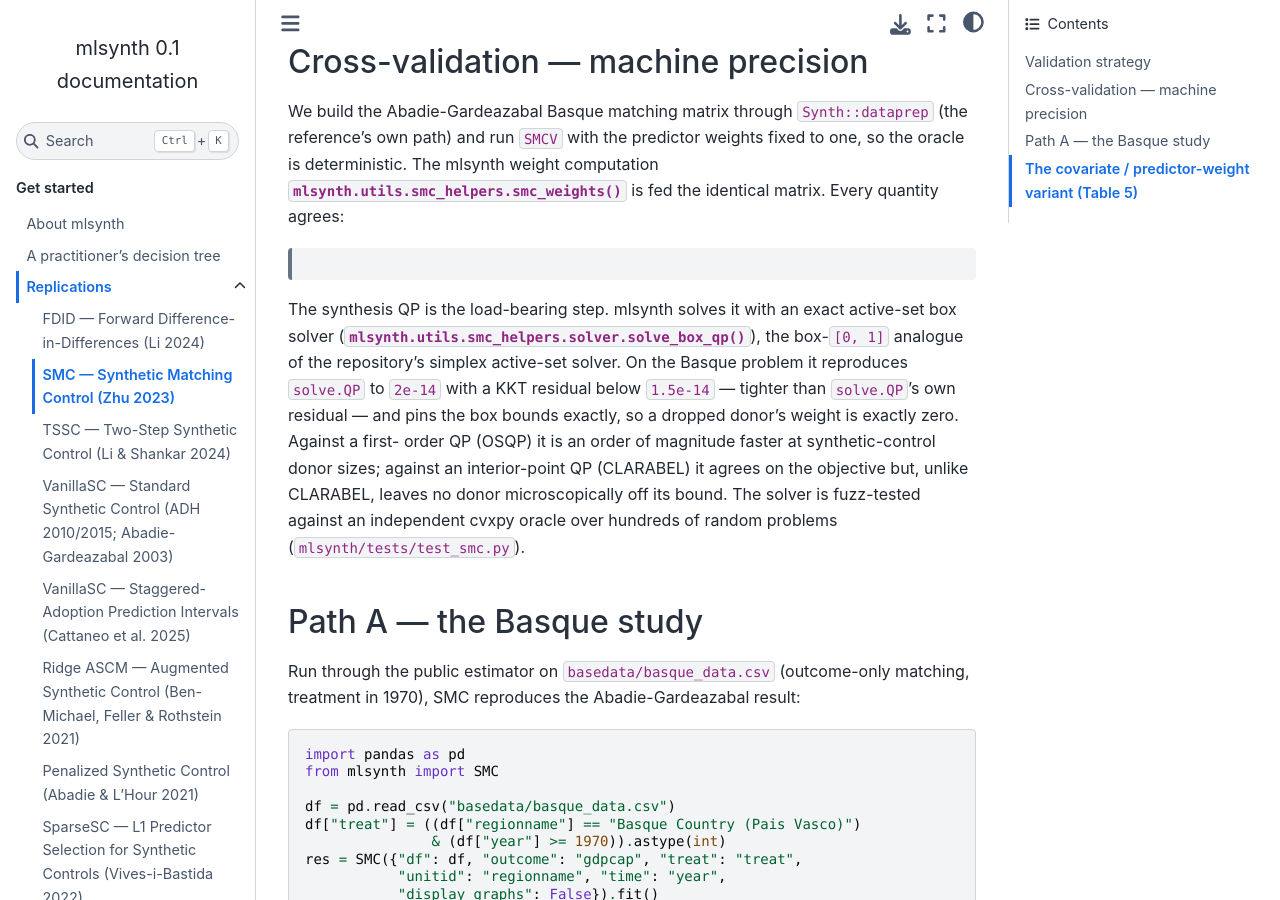
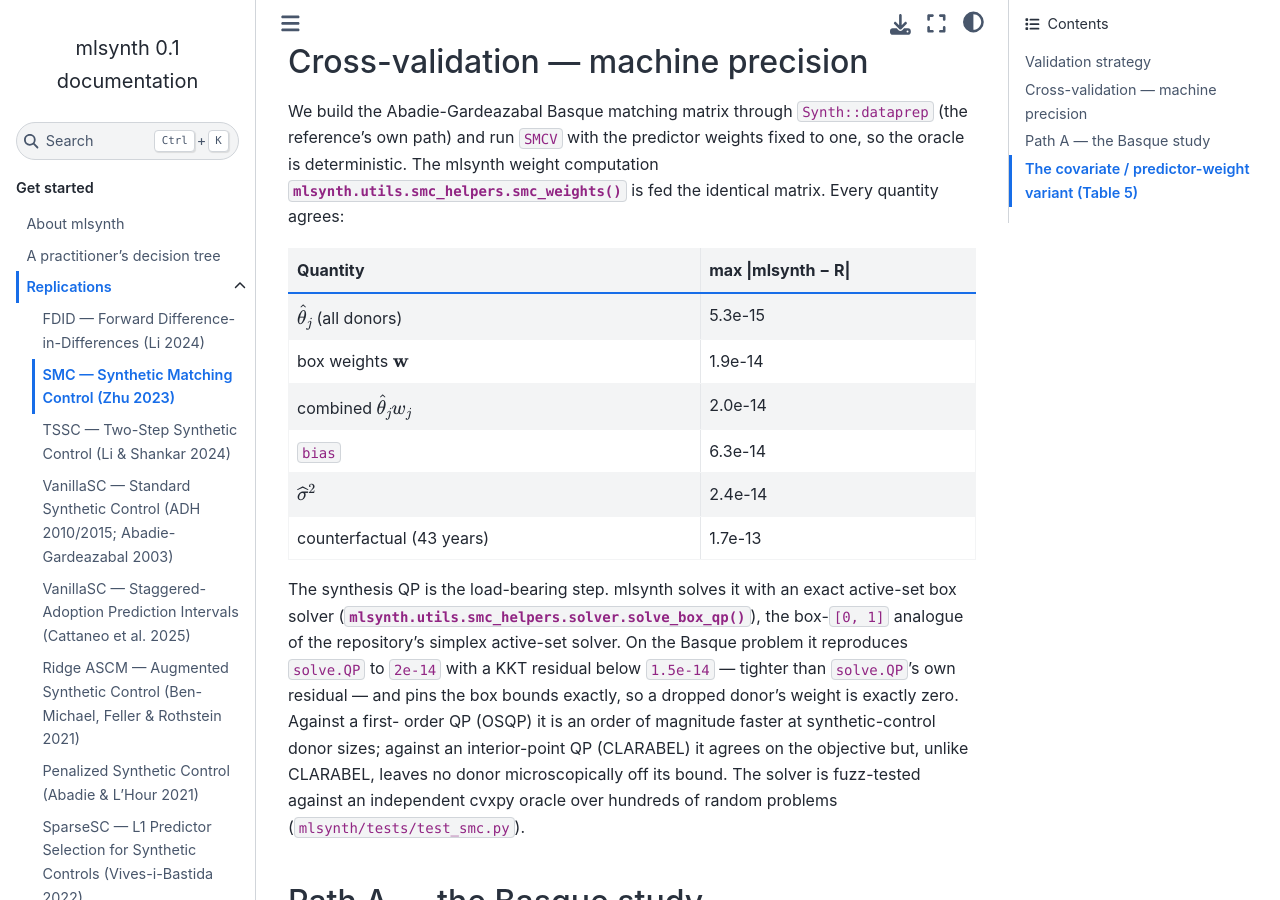
Before and after one commit to jgreathouse9/mlsynth, a Sphinx documentation site: the page built from docs/replications/smc.rst, in a window 1280 px wide and 900 px high, scrolled down 598 px. Built offline with Sphinx 7.4.7 and the Sphinx Book theme 1.1.4, drawn with Linux system fonts in a browser that asks for light colours.

Commit message:
docs(smc): fix malformed machine-precision table in the replication page (#203)
The cross-validation table was an RST simple table whose first-column :math: markup overran the column span, so Sphinx dropped it. Rewritten as a list-table; verified it renders all six values.

```diff
--- a/docs/replications/smc.rst
+++ b/docs/replications/smc.rst
@@ -31,16 +31,24 @@ predictor weights fixed to one, so the oracle is deterministic. The mlsynth
 weight computation :func:`mlsynth.utils.smc_helpers.smc_weights` is fed the
 identical matrix. Every quantity agrees:
 
-  =========================  ==================
-  Quantity                   max \|mlsynth − R\|
-  =========================  ==================
-  :math:`\widehat{\theta}_j` (all donors)   5.3e-15
-  box weights :math:`\mathbf{w}`            1.9e-14
-  combined :math:`\widehat{\theta}_j w_j`   2.0e-14
-  ``bias``                                  6.3e-14
-  :math:`\widehat{\sigma}^2`                2.4e-14
-  counterfactual (43 years)                 1.7e-13
-  =========================  ==================
+.. list-table::
+   :header-rows: 1
+   :widths: 60 40
+
+   * - Quantity
+     - max \|mlsynth − R\|
+   * - :math:`\widehat{\theta}_j` (all donors)
+     - 5.3e-15
+   * - box weights :math:`\mathbf{w}`
+     - 1.9e-14
+   * - combined :math:`\widehat{\theta}_j w_j`
+     - 2.0e-14
+   * - ``bias``
+     - 6.3e-14
+   * - :math:`\widehat{\sigma}^2`
+     - 2.4e-14
+   * - counterfactual (43 years)
+     - 1.7e-13
 
 The synthesis QP is the load-bearing step. mlsynth solves it with an exact
 active-set box solver (:func:`mlsynth.utils.smc_helpers.solver.solve_box_qp`),
```
